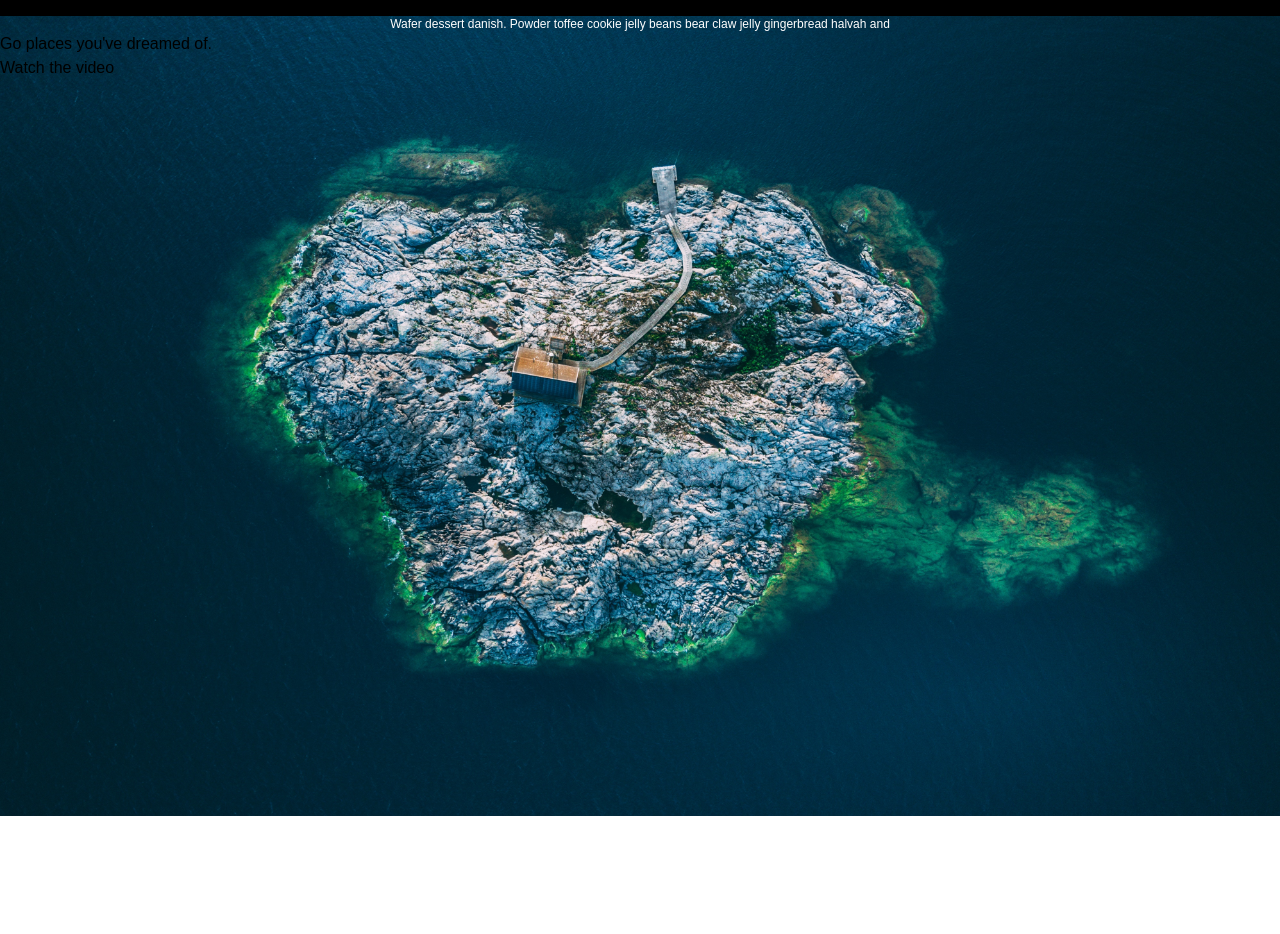
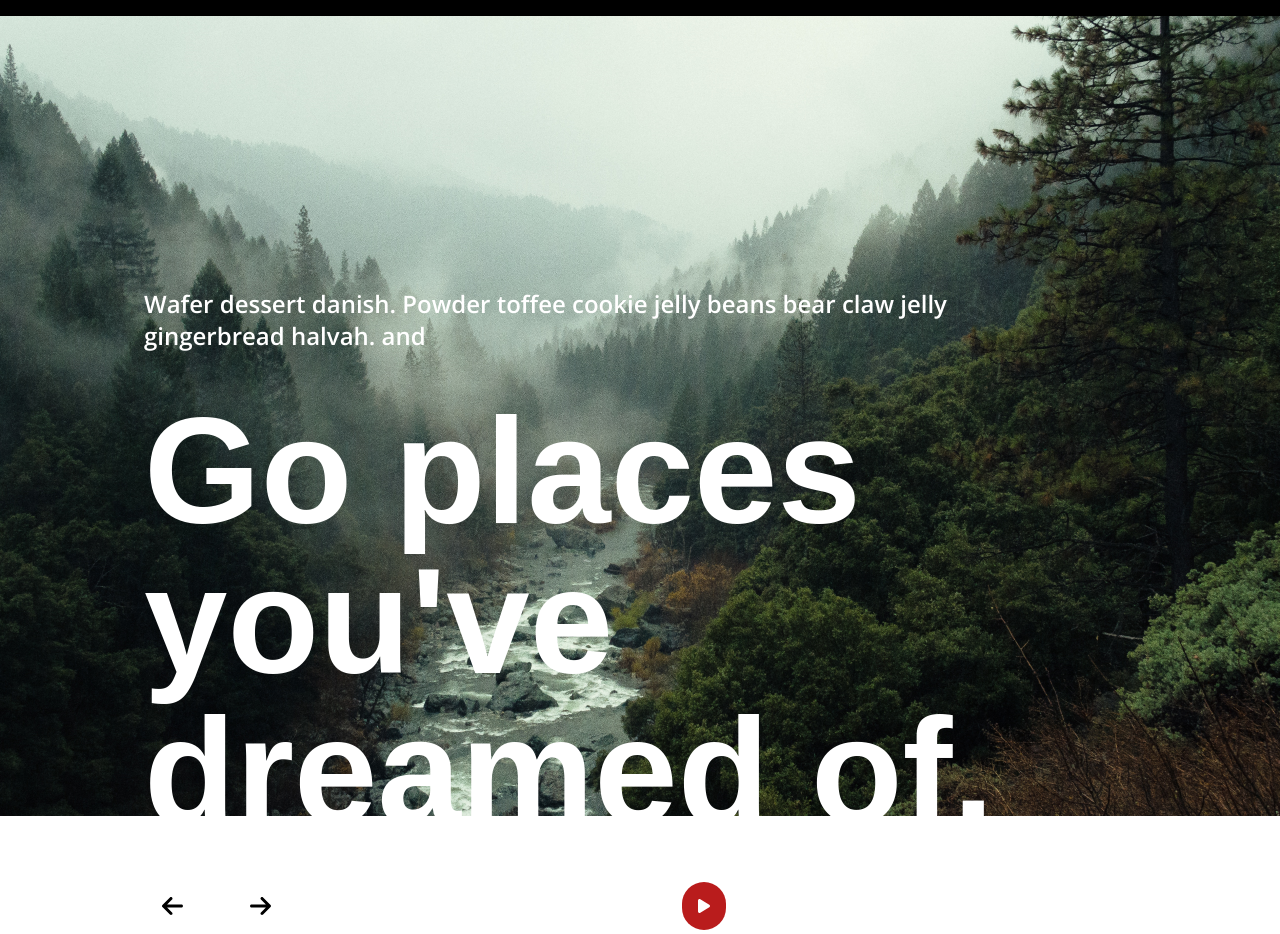
Before and after one commit to JayceEse/stellar, a React (Create React App) app: page /home in a window 1280 px wide. Shown: the part 80-1014 px from the top of the page. Before the commit the page ends 896 px from the top, so only its background shows below. Built offline with nearby package versions, Linux system fonts and the light colour scheme.

Commit message:
code added to homepage

```diff
--- a/src/Pages/home/home.tsx
+++ b/src/Pages/home/home.tsx
@@ -1,30 +1,156 @@
-import background from "../../assets/CoralIsland.png";
+import { useState } from "react";
+import { CoralIsland, CrystalCaves, HomeImg } from "../../assets";
+import { FontAwesomeIcon } from "@fortawesome/react-fontawesome";
+import {
+  faArrowRight,
+  faArrowLeft,
+  faPlay,
+} from "@fortawesome/free-solid-svg-icons";
 
 const Home = () => {
-  const bgClass = {
-    backgroundImage: `url(${background})`,
+  const [currentIndex, setCurrentIndex] = useState(0);
+
+  const prevSlide = () => {
+    const isFirstSlide = currentIndex === 0;
+    const newIndex = isFirstSlide ? data.length - 1 : currentIndex - 1;
+    setCurrentIndex(newIndex);
+  };
+  const nextSlide = () => {
+    const isLastSlide = currentIndex === data.length - 1;
+    const newIndex = isLastSlide ? 0 : currentIndex + 1;
+    setCurrentIndex(newIndex);
+  };
+
+  // Background images slide
+  const data = [
+    {
+      img: HomeImg,
+      label: "Go places you've dreamed of.",
+      description:
+        "Wafer dessert danish. Powder toffee cookie jelly beans bear claw jelly gingerbread halvah. and ",
+      temp: "",
+    },
+    {
+      img: CoralIsland,
+      label: "The Coral Island",
+      description: "The North Lake Iceland",
+      temp: "-16 ° C Very cold",
+    },
+    {
+      img: CrystalCaves,
+      label: "The Crystal Caves",
+      description: "The North Lake Iceland",
+      temp: "-16 ° C Very cold",
+    },
+  ];
+
+  interface ImgSlideStyle {
+    backgroundImage: string;
+    backgroundSize: string;
+    backgroundRepeat: string;
+    backgroundPosition: string;
+    width: string;
+    height: string;
+  }
+
+  const imgSlide: ImgSlideStyle = {
+    backgroundImage: `url(${data[currentIndex].img})`,
     backgroundSize: "cover",
+    backgroundRepeat: "no-repeat",
     backgroundPosition: "center",
-    width: "100vw",
+    width: "auto",
     height: "100vh",
   };
 
+  // Button styles
+  const buttonStyle: string =
+    "flex justify-center items-center rounded-full text-2xl w-14 h-14 bg-white cursor-pointer";
+
+  const playButtonStyle: string =
+    "font-openSan text-base text-white font-bold flex flex-row items-center w-auto h-11 cursor-pointer sm:mr-16 mr-0";
+
+  const playIconStyle: string = "text-base p-4 mr-6 rounded-full bg-red-700";
+
+  const moreInfoStyle: string =
+    "font-openSan font-bold text-white text-sm border-2 border-white border-solid w-48 h-11 sm:mt-0 mt-6";
+
+  // Title & description styles
+  const titleBaseClasses: string =
+    "lg:text-8xl text-6xl font-noto text-white font-bold max-w-xl h-auto mb-20";
+
+  const titleHomeClasses: string =
+    "lg:text-[150px] md:text-9xl sm:text-8xl text-6xl font-noto text-white font-bold max-w-7xl h-auto mb-8";
+
+  const paraHomeClasses: string =
+    "font-openSan md:text-2xl text-lg font-semibold text-white max-w-4xl h-auto mb-11 mt-40";
+
+  const paraBaseClasses: string =
+    "font-openSan text-2xl font-semibold text-white w-40 h-14 lg:mr-56 mr-20";
+
+  const wrapperHomeClass: string = "flex flex-row justify-between w-auto";
+
+  const wrapperBaseClass: string = "flex sm:flex-row flex-col w-auto";
+
+  const containerHomeClass: string =
+    "flex flex-col-reverse justify-between lg:ml-36 mx-12 mt-28 w-auto h-auto";
+
+  const containerBaseClass: string = "lg:ml-36 mx-12 mt-40";
+
   return (
     <>
-      <section style={bgClass}>
-        <div className="flex flex-row justify-center text-white text-xs font-normal">
-          <p>
-            Wafer dessert danish. Powder toffee cookie jelly beans bear claw
-            jelly gingerbread halvah and
-          </p>
+      <div
+        style={imgSlide}
+        className="flex flex-col justify-between duration-500 delay-75"
+      >
+        {/* Destination Info */}
+        <div
+          className={
+            currentIndex === 0 ? containerHomeClass : containerBaseClass
+          }
+        >
+          <div
+            className={currentIndex === 0 ? titleHomeClasses : titleBaseClasses}
+          >
+            <h1>{data[currentIndex].label}</h1>
+          </div>
+          <div
+            className={currentIndex === 0 ? wrapperHomeClass : wrapperBaseClass}
+          >
+            <p
+              className={currentIndex === 0 ? paraHomeClasses : paraBaseClasses}
+            >
+              {data[currentIndex].description}
+            </p>
+            <p className="font-openSan text-sm font-normal text-white mt-10">
+              {data[currentIndex].temp}
+            </p>
+          </div>
         </div>
-        <div>
-          <h1>Go places you've dreamed of.</h1>
+
+        <div className="flex md:flex-row flex-col-reverse md:justify-between items-center lg:mx-36 mx-12 mb-16">
+          <div className="flex flex-row justify-between w-36 md:mt-0 mt-6">
+            {/* Left Button */}
+            <button className={buttonStyle} onClick={prevSlide}>
+              <FontAwesomeIcon icon={faArrowLeft} />
+            </button>
+            {/* Right Button */}
+            <button className={buttonStyle} onClick={nextSlide}>
+              <FontAwesomeIcon icon={faArrowRight} />
+            </button>
+          </div>
+
+          <div className="flex sm:flex-row flex-col items-center">
+            {/* Watch video button */}
+            <button className={playButtonStyle}>
+              <FontAwesomeIcon icon={faPlay} className={playIconStyle} />
+              Watch the video
+            </button>
+
+            {/* More info button */}
+            <button className={moreInfoStyle}>More Info</button>
+          </div>
         </div>
-        <div>
-          <p>Watch the video</p>
-        </div>
-      </section>
+      </div>
     </>
   );
 };
```
